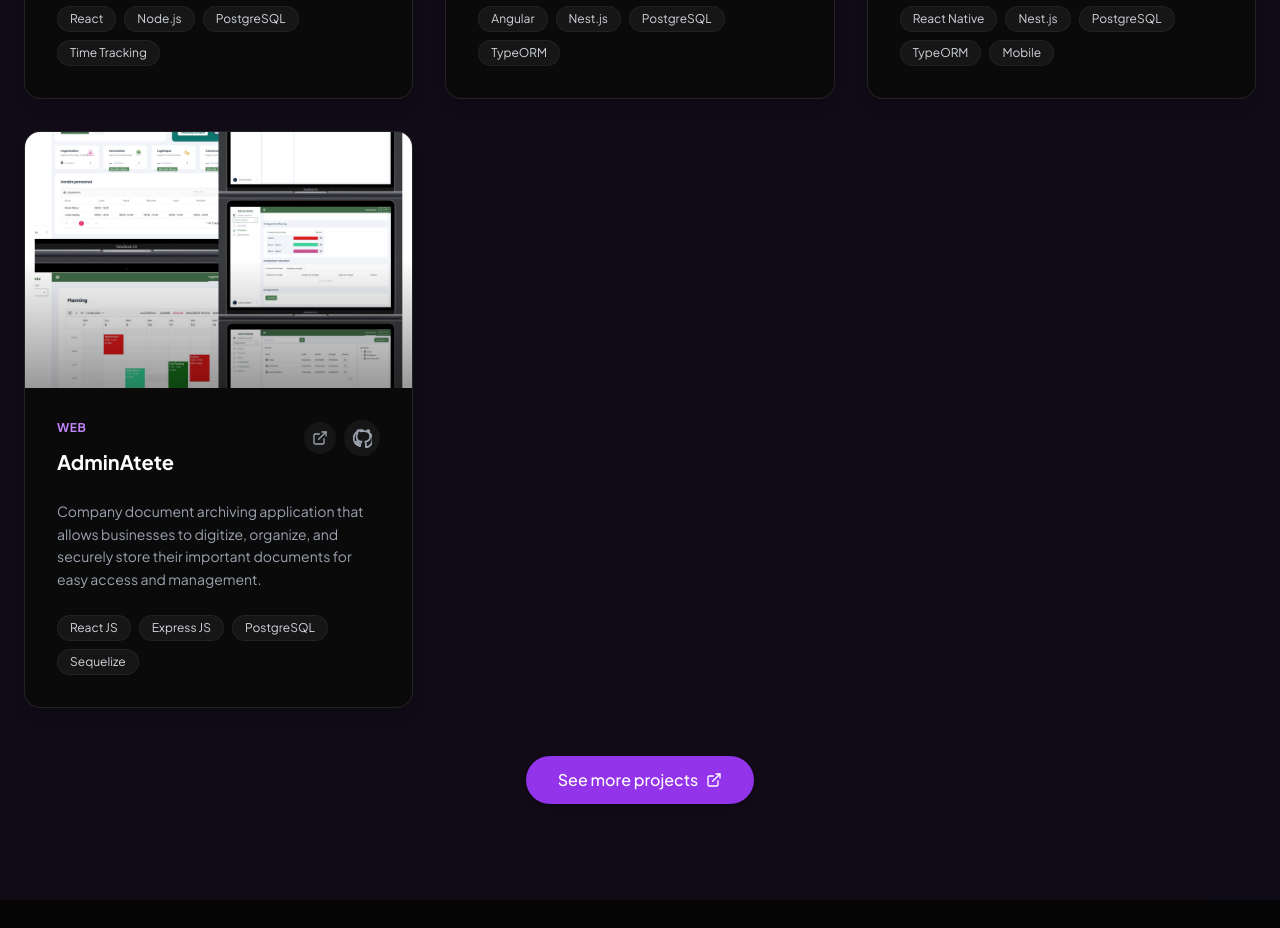
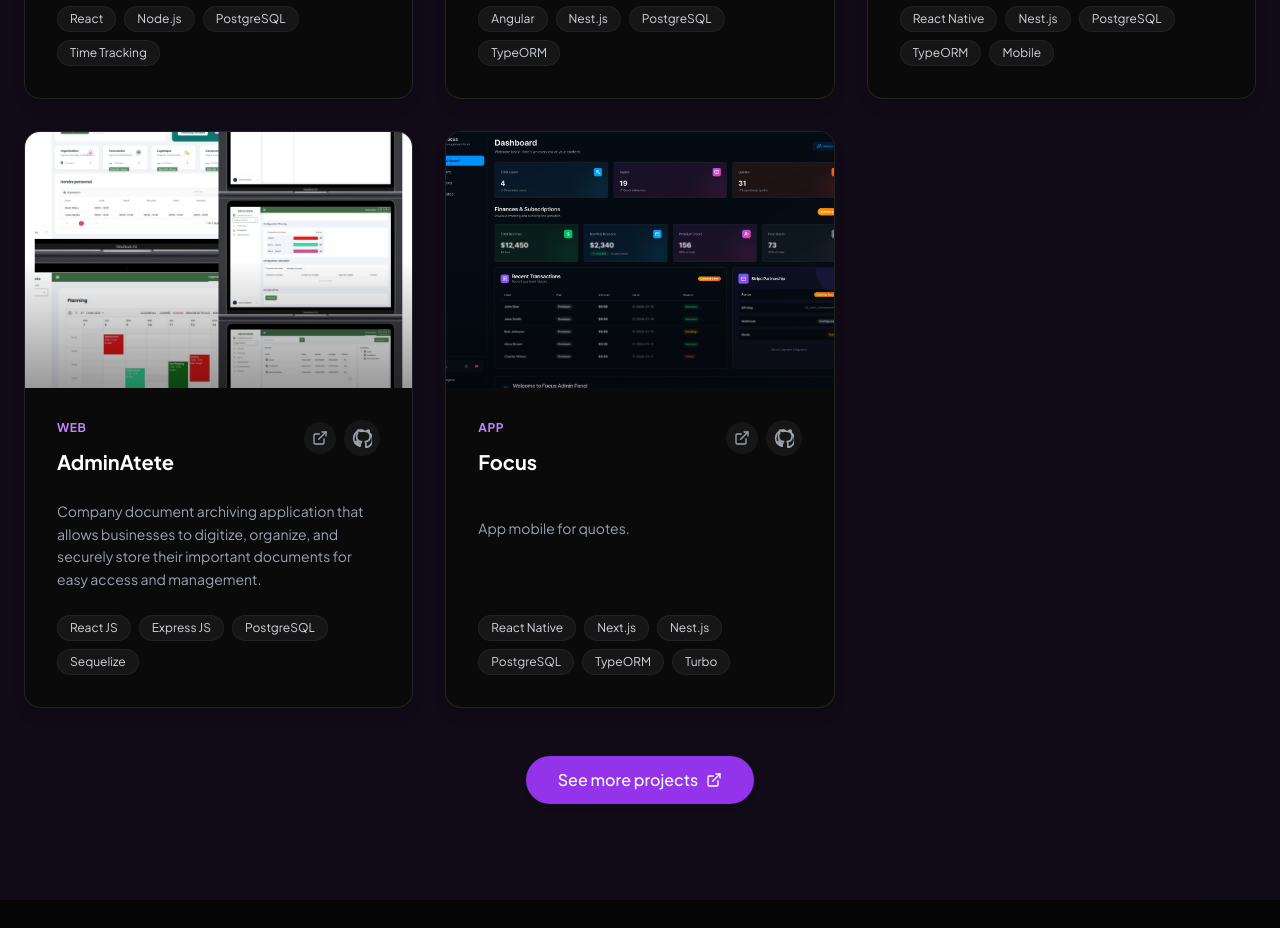
Before and after one commit to Cedric921/cedric-karungu, a Next.js app: page /en in a window 1280 px wide. Shown: the part 3660-4588 px from the top of the page. Built offline with nearby package versions, Linux system fonts and the light colour scheme.

Commit message:
feat: add project

```diff
--- a/src/constants/constants.tsx
+++ b/src/constants/constants.tsx
@@ -148,6 +148,16 @@ export const PROJECTS: Project[] = [
     githubLink: 'https://github.com/cedric921',
     tags: ['React JS', 'Express JS', 'PostgreSQL', 'Sequelize']
   },
+  {
+    id: 5,
+    title: 'Focus',
+    description: ' App mobile for quotes.',
+    category: 'App',
+    image: '/images/Projects/focus.png',
+    link: 'https://focus-admin.vercel.app/',
+    githubLink: 'https://github.com/cedric921/focus',
+    tags: ['React Native', 'Next.js', 'Nest.js', 'PostgreSQL', 'TypeORM', 'Turbo']
+  },
 ];
 
 export const EXPERIENCES = [
```
Also changed, not shown: public/images/Projects/focus.png (added).
